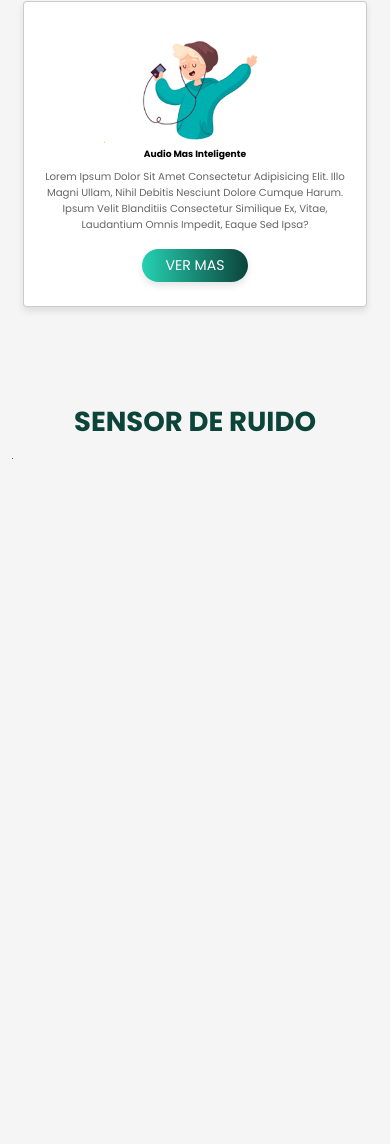
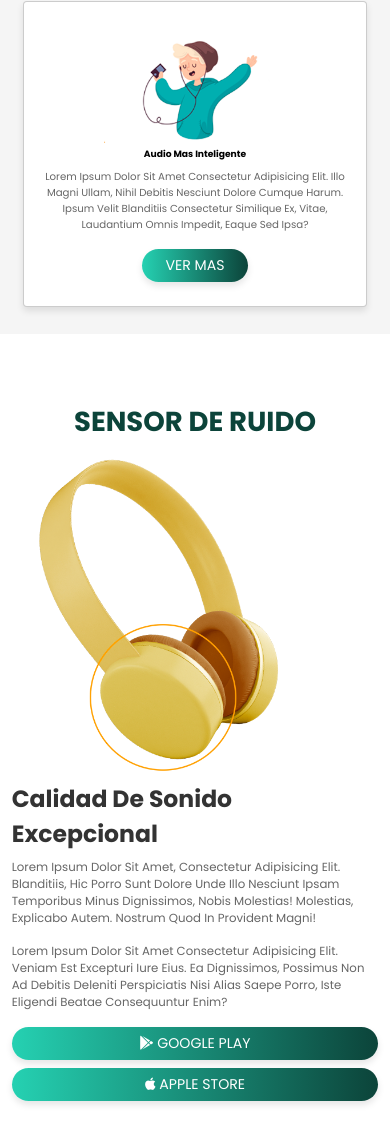
Before and after one commit to ecasallas07/AudioStereo, a plain HTML site: page index.html in a window 390 px wide. Shown: the part 1684-2828 px from the top of the page. Drawn offline with Linux system fonts and the light colour scheme.

Commit message:
added the design of section number two

```diff
--- a/index.html
+++ b/index.html
@@ -89,7 +89,32 @@
             <h1 class="heading">sensor de ruido</h1>
 
             <div class="columna">
-                .
+                <div class="image">
+                    <img src="img/auriculares_2.png" alt="">
+                </div>
+
+                <div class="content">
+                    <h3>calidad de sonido excepcional</h3>
+                    <p>Lorem ipsum dolor sit amet, consectetur
+                        adipisicing elit. Blanditiis, hic porro sunt dolore
+                        unde illo nesciunt ipsam temporibus minus dignissimos,
+                        nobis molestias! Molestias, explicabo autem. Nostrum quod in
+                        provident magni!</p>
+                    <p>Lorem ipsum dolor sit amet consectetur adipisicing elit. Veniam est
+                        excepturi iure eius. Ea dignissimos, possimus non ad debitis deleniti
+                        perspiciatis nisi alias saepe porro, iste eligendi beatae consequuntur
+                        enim?</p>
+                        <div class="bottons">
+                            <a href="#" class="btn"> <i class="fab fa-google-play"></i> GOOGLE PLAY</a>
+
+                            <a href="#" class="btn"><i class="fab fa-apple"></i> APPLE STORE </a>
+
+                        </div>
+                </div>
+
+
+
+
             </div>
         </section>
 
--- a/style.css
+++ b/style.css
@@ -191,7 +191,50 @@ header label{
     padding:  1rem 0;
 }
 
+.acerca_de{
+    background: url(img/fondo_2.png) no-repeat;
+    background-size: cover;
+    background-position: center;
+    padding-bottom: 3rem;
 
+}
+.acerca_de .columna{
+    display: flex;
+    align-items: center;
+    justify-content: center;
+    flex-wrap: wrap;
+}
+
+.acerca_de .columna .image{
+    flex: 1 1 30rem;
+
+}
+
+.acerca_de .columna .image img{
+    width: 100%;
+
+}
+.acerca_de .columna .content{
+    flex: 1 1 30rem;
+}
+
+.acerca_de .columna .content h3{
+    font-size: 3rem;
+    color: #333;
+
+}
+
+.acerca_de .columna .content p{
+    font-size: 1.5rem;
+    color:#666;
+    padding: 1rem 0;
+}
+
+
+/* :last-child significa el siguinete hijo del elemento al que se aplicara el estilo sin necesidad de nombrarlos por separado */
+.acerca_de .columna .content .bottons a:last-child{
+    margin-left: 2rem;
+}
 
 
 
@@ -202,6 +245,14 @@ header label{
 @media(max-width:1200px){
     html{
         font-size:55%;
+    }
+}
+
+@media(max-width:990px){
+    section{
+        padding: 0 3%;
+        padding-top: 7.5rem;
+        padding-bottom:2rem ;
     }
 }
 
@@ -251,6 +302,10 @@ header label{
     .inicio .content p{
         font-size: 1.5rem;
     }
+    .acerca_de{
+        background-position: right;
+
+    }
 }
 
 
@@ -261,6 +316,17 @@ header label{
     html{
         font-size: 49%;
     }
+
+    .acerca_de .columna .content .bottons a{
+        width: 100%;
+        text-align: center;
+
+    }
+
+    .acerca_de .columna .content .bottons a:last-child{
+        margin: 1rem 0;
+    }
+
 }
 
 @media(max-width:990px){
```
Also changed, not shown: img/auriculares_2.png (added), img/fondo_2.png (added).
